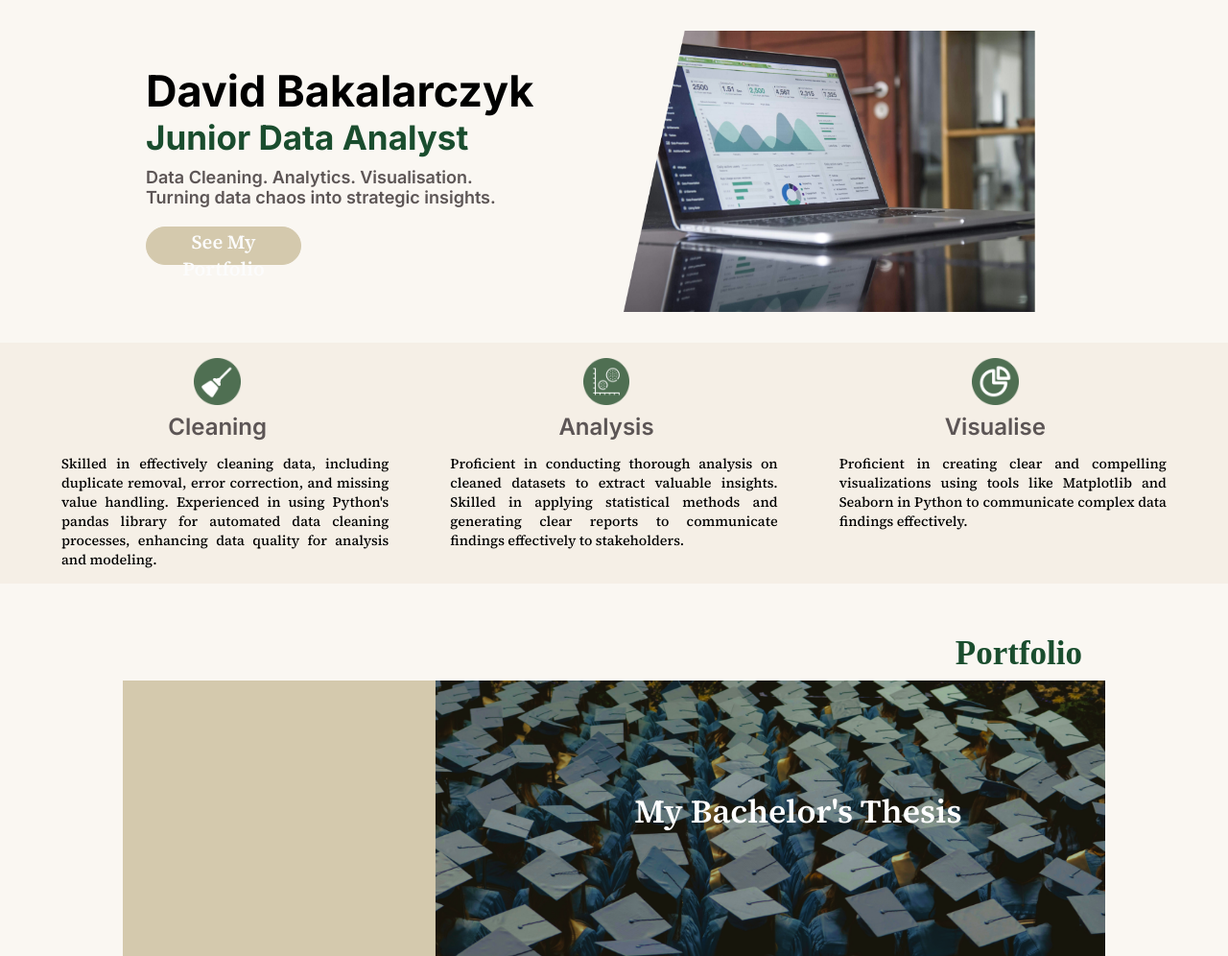
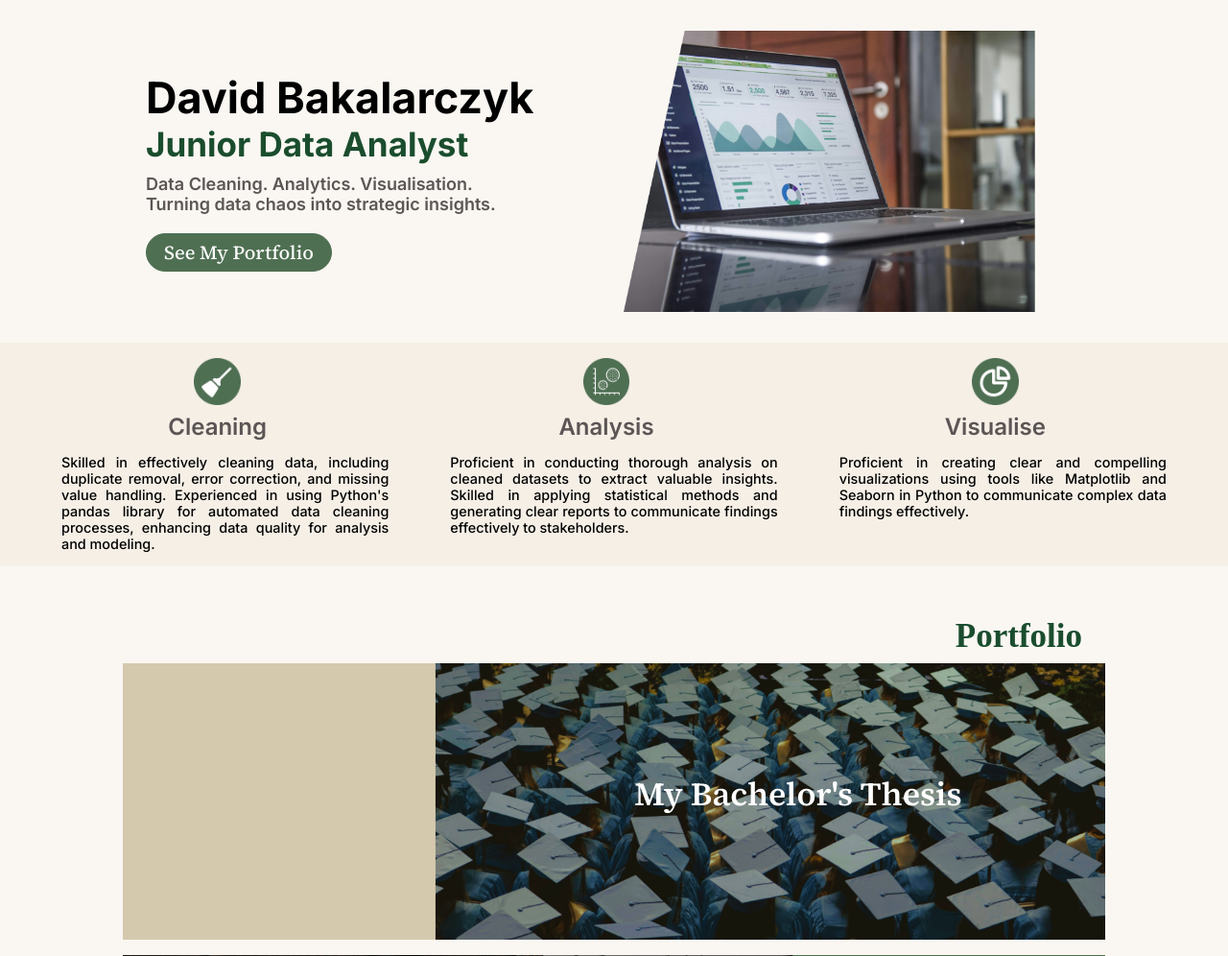
Before and after one commit to HerrDavey/WebsiteOfDataAnalyst, a Flask app: page / in a window 1280 px wide. Shown: the part 50-1046 px from the top of the page at 96% size. Run offline with Flask 3, Linux system fonts and the light colour scheme.

Commit message:
Introduction Section: Colors Change

```diff
--- a/static/styles.css
+++ b/static/styles.css
@@ -122,14 +122,14 @@ body, html {
 
 
 .introduction-section button {
-    border: 0.0625rem solid #D4C9AD;
-    background-color: #D4C9AD;
+    border: 0.0625rem solid #4F6F52;
+    background-color: #4F6F52;
     color: #FCFCFC;
     font-family: "Source Serif 4", serif;
-    font-weight: 600;
+    font-weight: 500;
     border-radius: 5.625rem;
     height: 2.5rem;
-    width: 10.125rem;
+    width: 12.125rem;
     font-size: 1.25rem;
     margin-left: 0rem;
     margin-top: 1.25rem;
@@ -147,7 +147,6 @@ body, html {
 /* SHORT DESRIBSTION START */
 
 .short-description-section {
-
     background-color: #F5EFE6;
     display: grid;
     grid-template-columns: repeat(3, 1fr);
@@ -177,7 +176,7 @@ body, html {
 }
 
 .short-description-section p {
-    font-family: "Source Serif 4", serif;
+    font-family: "Inter";
     font-weight: 500;
     font-size: 0.9rem;
     color: black;
```
